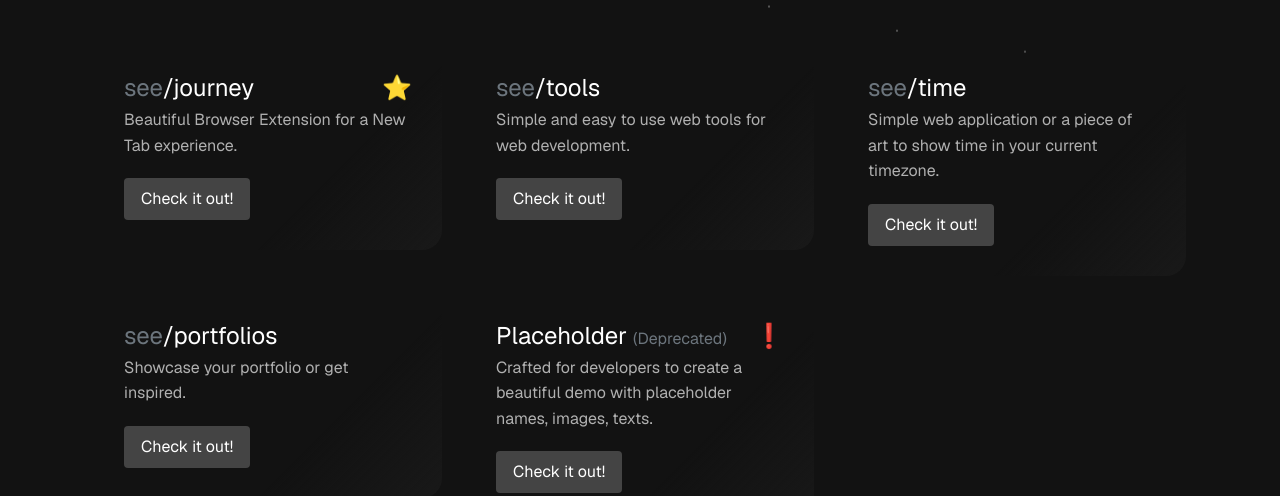
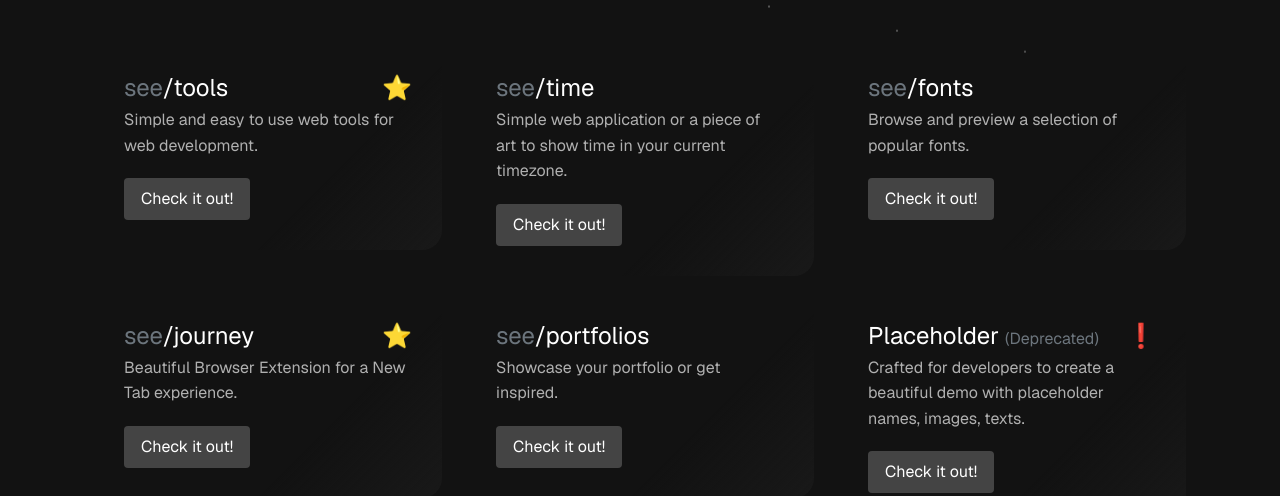
Before and after one commit to see-bz/see-bz.github.io, a plain HTML site: page index.html in a window 1280 px wide. Shown: the part 456-952 px from the top of the page. Drawn offline with nearby package versions, Linux system fonts and the light colour scheme.

Commit message:
Added fonts application

```diff
--- a/index.html
+++ b/index.html
@@ -89,25 +89,6 @@
           <div class="col-lg-4 col-md-6 col-12 my-2">
             <div class="project featured">
               <h4 class="project-title">
-                <span class="text-muted">see</span>/journey
-              </h4>
-              <p class="project-description">
-                Beautiful Browser Extension for a New Tab experience.
-              </p>
-              <a
-                href="//see.bz/journey"
-                class="btn project-link"
-                target="_blank"
-              >
-                Check it out!
-              </a>
-            </div>
-          </div>
-
-          <!-- Project -->
-          <div class="col-lg-4 col-md-6 col-12 my-2">
-            <div class="project">
-              <h4 class="project-title">
                 <span class="text-muted">see</span>/tools
               </h4>
               <p class="project-description">
@@ -130,6 +111,40 @@
                 current timezone.
               </p>
               <a href="//see.bz/time" class="btn project-link" target="_blank">
+                Check it out!
+              </a>
+            </div>
+          </div>
+
+          <!-- Project -->
+          <div class="col-lg-4 col-md-6 col-12 my-2">
+            <div class="project">
+              <h4 class="project-title">
+                <span class="text-muted">see</span>/fonts
+              </h4>
+              <p class="project-description">
+                Browse and preview a selection of popular fonts.
+              </p>
+              <a href="//see.bz/fonts" class="btn project-link" target="_blank">
+                Check it out!
+              </a>
+            </div>
+          </div>
+
+          <!-- Project -->
+          <div class="col-lg-4 col-md-6 col-12 my-2">
+            <div class="project featured">
+              <h4 class="project-title">
+                <span class="text-muted">see</span>/journey
+              </h4>
+              <p class="project-description">
+                Beautiful Browser Extension for a New Tab experience.
+              </p>
+              <a
+                href="//see.bz/journey"
+                class="btn project-link"
+                target="_blank"
+              >
                 Check it out!
               </a>
             </div>
```
